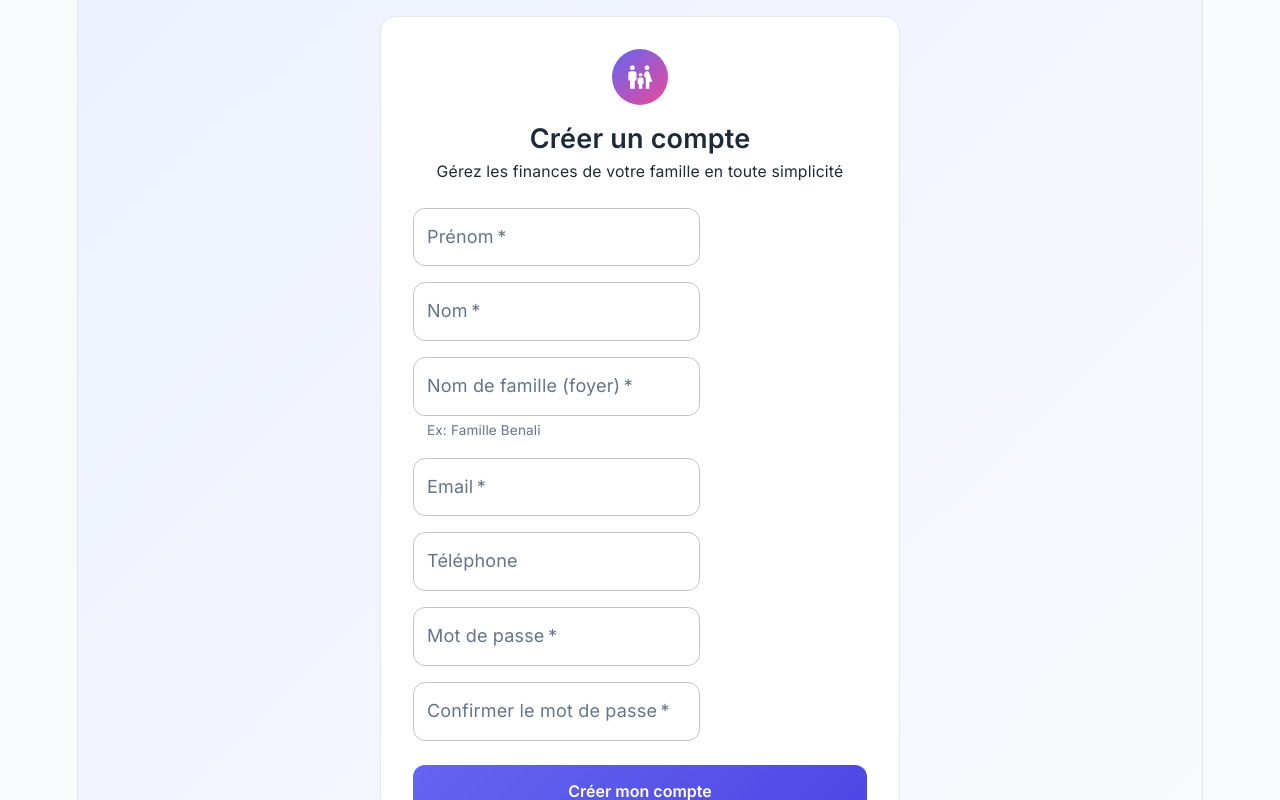
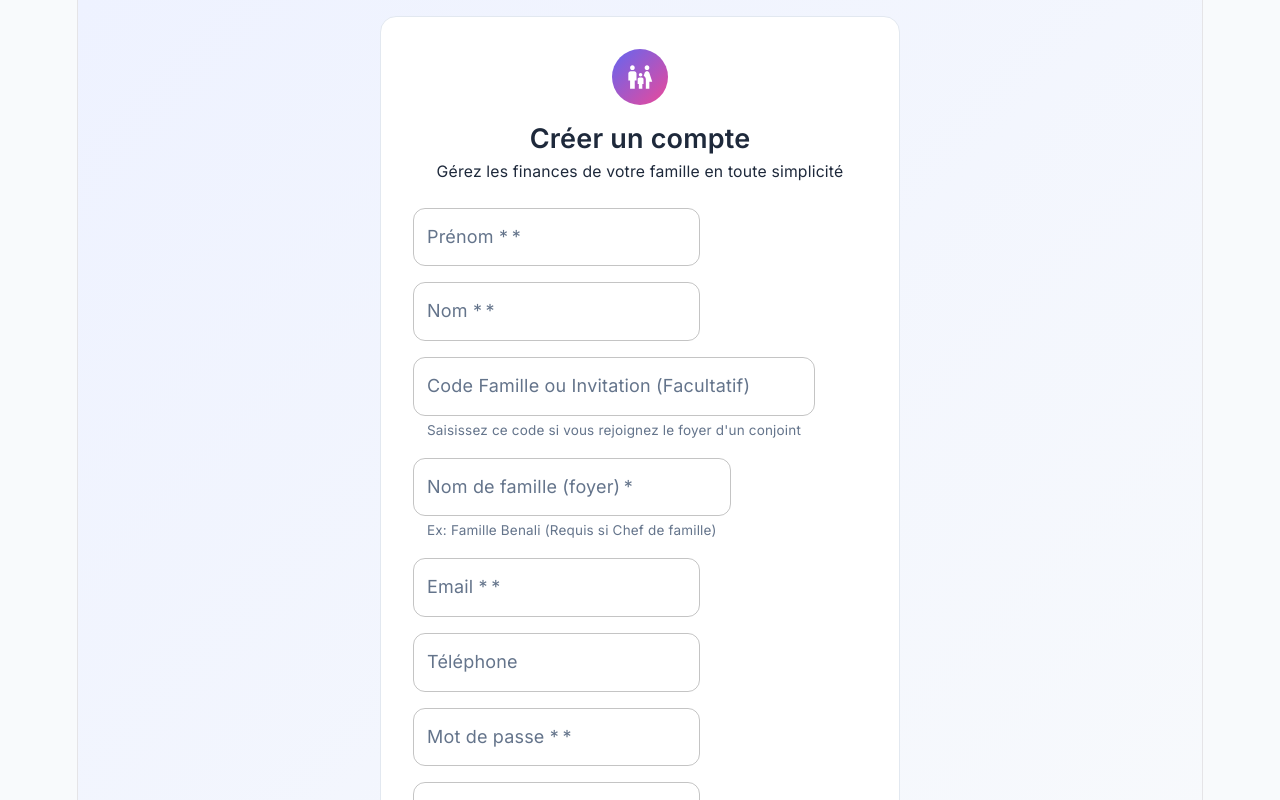
Before and after one commit to Mehdi997/family-app, a React (Vite) app in the folder client/: page /register in a window 1280 px wide. Shown: the top 800 px of the page. Built offline with nearby package versions, Linux system fonts and the light colour scheme; no server answers; the HTML template or start-up script is replaced by a standard one.

Commit message:
Ajout visible du champ Code Famille sur la page Register

```diff
--- a/client/src/pages/RegisterPage.jsx
+++ b/client/src/pages/RegisterPage.jsx
@@ -1,6 +1,3 @@
-/**
- * Page d'inscription
- */
 import { useState } from 'react';
 import { Link as RouterLink, useNavigate } from 'react-router-dom';
 import {
@@ -16,7 +13,7 @@ const RegisterPage = () => {
   const { register } = useAuth();
   const [form, setForm] = useState({
     firstName: '', lastName: '', email: '', password: '',
-    confirmPassword: '', phone: '', familyName: '', familyCode: '', familyCode: '',
+    confirmPassword: '', phone: '', familyName: '', familyCode: '',
   });
   const [showPassword, setShowPassword] = useState(false);
   const [error, setError] = useState('');
@@ -27,31 +24,21 @@ const RegisterPage = () => {
   const handleSubmit = async (e) => {
     e.preventDefault();
     setError('');
-
-    if (form.password !== form.confirmPassword) {
-      return setError('Les mots de passe ne correspondent pas.');
-    }
-    if (form.password.length < 6) {
-      return setError('Le mot de passe doit contenir au moins 6 caractères.');
-    }
-
+    if (form.password !== form.confirmPassword) return setError('Les mots de passe ne correspondent pas.');
+    if (form.password.length < 6) return setError('Le mot de passe doit contenir au moins 6 caractères.');
     setLoading(true);
     try {
       await register(form);
       navigate('/dashboard');
     } catch (err) {
       setError(err.response?.data?.message || 'Erreur lors de l\'inscription.');
-    } finally {
-      setLoading(false);
-    }
+    } finally { setLoading(false); }
   };
 
   return (
     <Box sx={{
       minHeight: '100vh', display: 'flex', alignItems: 'center', justifyContent: 'center',
-      background: theme.palette.mode === 'dark'
-        ? 'linear-gradient(135deg, #0F172A 0%, #1E1B4B 100%)'
-        : 'linear-gradient(135deg, #EEF2FF 0%, #F8FAFC 100%)',
+      background: theme.palette.mode === 'dark' ? 'linear-gradient(135deg, #0F172A 0%, #1E1B4B 100%)' : 'linear-gradient(135deg, #EEF2FF 0%, #F8FAFC 100%)',
       p: 2,
     }}>
       <Card sx={{ maxWidth: 520, width: '100%', border: `1px solid ${theme.palette.divider}` }}>
@@ -65,71 +52,40 @@ const RegisterPage = () => {
               <FamilyRestroom sx={{ color: '#fff', fontSize: 28 }} />
             </Box>
             <Typography variant="h5" fontWeight={800}>Créer un compte</Typography>
-            <Typography variant="body2" color="text.secondary" sx={{ mt: 0.5 }}>
-              Gérez les finances de votre famille en toute simplicité
-            </Typography>
+            <Typography variant="body2" color="text.secondary" sx={{ mt: 0.5 }}>Gérez les finances de votre famille en toute simplicité</Typography>
           </Box>
-
           {error && <Alert severity="error" sx={{ mb: 2, borderRadius: 2 }}>{error}</Alert>}
-
           <form onSubmit={handleSubmit}>
             <Grid container spacing={2}>
-              <Grid item xs={6}>
-                <TextField label="Prénom" fullWidth required value={form.firstName} onChange={handleChange('firstName')} />
-              </Grid>
-              <Grid item xs={6}>
-                <TextField label="Nom" fullWidth required value={form.lastName} onChange={handleChange('lastName')} />
+              <Grid item xs={6}><TextField label="Prénom *" fullWidth required value={form.firstName} onChange={handleChange('firstName')} /></Grid>
+              <Grid item xs={6}><TextField label="Nom *" fullWidth required value={form.lastName} onChange={handleChange('lastName')} /></Grid>
+              <Grid item xs={12}>
+                <TextField label="Code Famille ou Invitation (Facultatif)" fullWidth value={form.familyCode || ''} onChange={handleChange('familyCode')}
+                  placeholder="Ex: FAM-1234ABCD" helperText="Saisissez ce code si vous rejoignez le foyer d'un conjoint" />
               </Grid>
               <Grid item xs={12}>
-                <TextField label="Nom de famille (foyer)" fullWidth required value={form.familyName} onChange={handleChange('familyName')}
-                  helperText="Ex: Famille Benali" />
+                <TextField label="Nom de famille (foyer)" fullWidth required={!form.familyCode} value={form.familyName} onChange={handleChange('familyName')}
+                  helperText={form.familyCode ? "Automatique via le Code Famille" : "Ex: Famille Benali (Requis si Chef de famille)"} />
               </Grid>
+              <Grid item xs={12}><TextField label="Email *" type="email" fullWidth required value={form.email} onChange={handleChange('email')} /></Grid>
+              <Grid item xs={12}><TextField label="Téléphone" fullWidth value={form.phone} onChange={handleChange('phone')} placeholder="05XX XX XX XX" /></Grid>
               <Grid item xs={12}>
-                <TextField label="Email" type="email" fullWidth required value={form.email} onChange={handleChange('email')} />
+                <TextField label="Mot de passe *" type={showPassword ? 'text' : 'password'} fullWidth required value={form.password} onChange={handleChange('password')}
+                  InputProps={{ endAdornment: (<InputAdornment position="end"><IconButton onClick={() => setShowPassword(!showPassword)}>{showPassword ? <VisibilityOff /> : <Visibility />}</IconButton></InputAdornment>) }} />
               </Grid>
-              <Grid item xs={12}>
-                <TextField label="Téléphone" fullWidth value={form.phone} onChange={handleChange('phone')} placeholder="05XX XX XX XX" />
-              </Grid>
-              <Grid item xs={12}>
-                <TextField label="Mot de passe" type={showPassword ? 'text' : 'password'} fullWidth required
-                  value={form.password} onChange={handleChange('password')}
-                  InputProps={{
-                    endAdornment: (
-                      <InputAdornment position="end">
-                        <IconButton onClick={() => setShowPassword(!showPassword)}>
-                          {showPassword ? <VisibilityOff /> : <Visibility />}
-                        </IconButton>
-                      </InputAdornment>
-                    ),
-                  }}
-                />
-              </Grid>
-              <Grid item xs={12}>
-                <TextField label="Confirmer le mot de passe" type="password" fullWidth required
-                  value={form.confirmPassword} onChange={handleChange('confirmPassword')} />
-              </Grid>
+              <Grid item xs={12}><TextField label="Confirmer le mot de passe *" type="password" fullWidth required value={form.confirmPassword} onChange={handleChange('confirmPassword')} /></Grid>
             </Grid>
-
             <Button type="submit" variant="contained" fullWidth size="large" disabled={loading}
-              sx={{
-                mt: 3, py: 1.5, fontSize: 16,
-                background: `linear-gradient(135deg, ${theme.palette.primary.main}, ${theme.palette.primary.dark})`,
-              }}
-            >
+              sx={{ mt: 3, py: 1.5, fontSize: 16, background: `linear-gradient(135deg, ${theme.palette.primary.main}, ${theme.palette.primary.dark})` }}>
               {loading ? 'Création...' : 'Créer mon compte'}
             </Button>
           </form>
-
           <Typography variant="body2" textAlign="center" color="text.secondary" sx={{ mt: 3 }}>
-            Déjà un compte ?{' '}
-            <Link component={RouterLink} to="/login" fontWeight={600} underline="hover">
-              Se connecter
-            </Link>
+            Déjà un compte ? <Link component={RouterLink} to="/login" fontWeight={600} underline="hover">Se connecter</Link>
           </Typography>
         </CardContent>
       </Card>
     </Box>
   );
 };
-
 export default RegisterPage;
```
